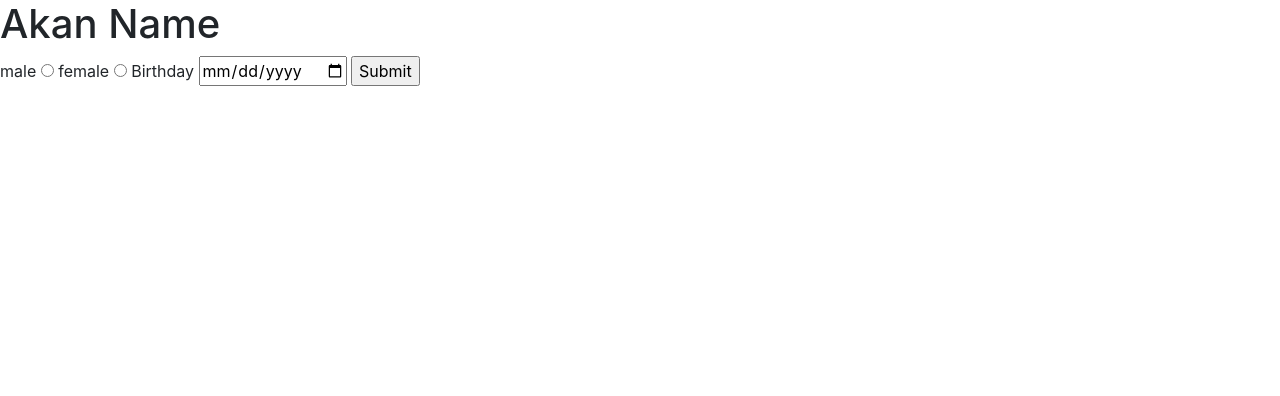
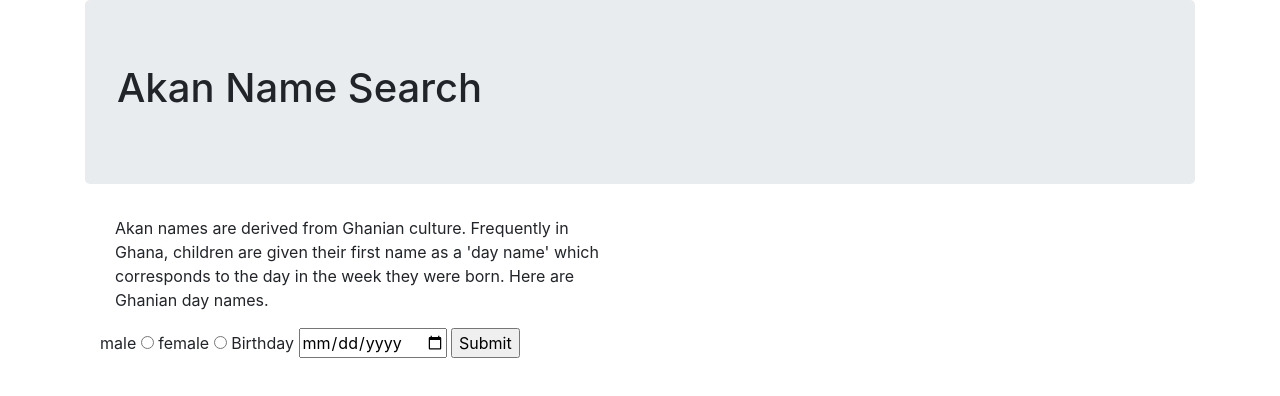
Before and after one commit to mamokunni/akan_name, a plain HTML site: page index.html in a window 1280 px wide. Drawn offline with Linux system fonts and the light colour scheme.

Commit message:
add header,class and about akan names

```diff
--- a/index.html
+++ b/index.html
@@ -6,9 +6,18 @@
     <meta charset="utf-8">
     <title>Akan</title>
   </head>
+  <div class="container">
+    <div class="jumbotron">
+
+    <h1>Akan Name Search</h1>
+  </div>
   <body>
+  <div class="container">
+    <div class="col-md-6">
+    <p>Akan names are derived from Ghanian culture. Frequently in Ghana, children
+    are given their first name as a 'day name' which corresponds to the day in
+    the week they were born. Here are Ghanian day names.</p></div>
 
-    <h1>Akan Name</h1>
 
     <div class="">
       <form class="" action="index.html" method="post">
@@ -26,4 +35,6 @@
     </div>
 
   </body>
+  </div>
+  </div>
 </html>
```
